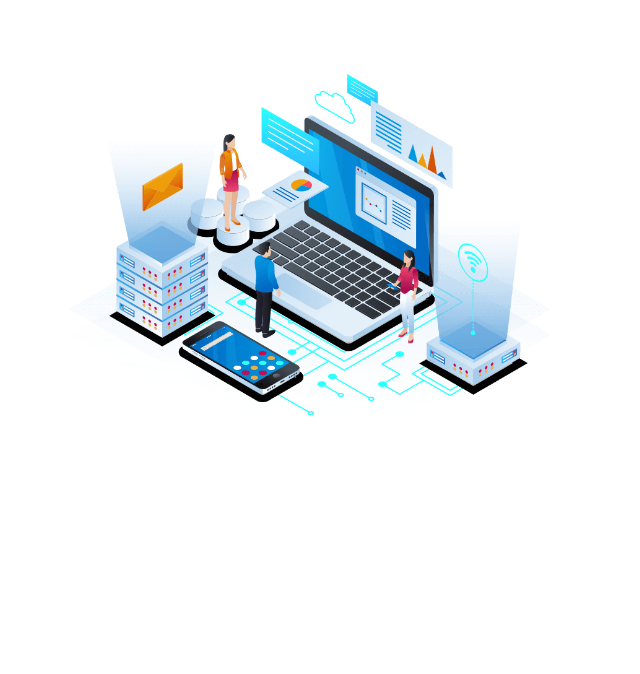
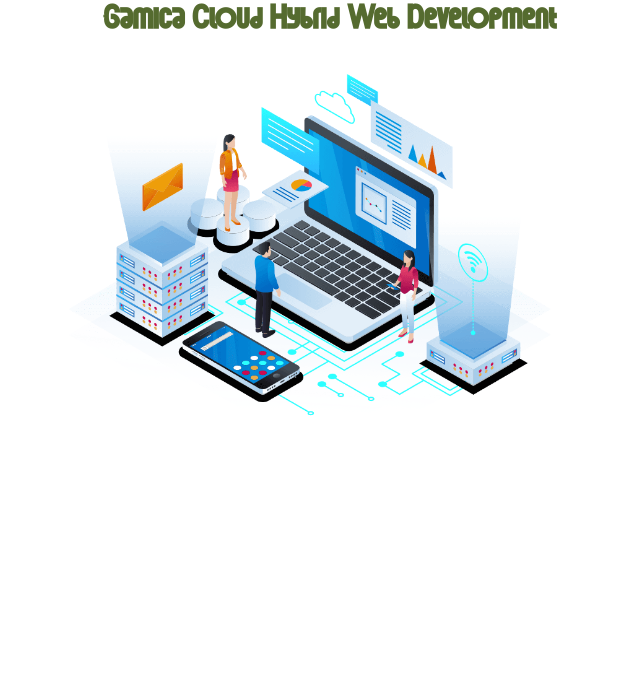
Before and after one commit to draven26/git, a plain HTML site: page docs/index.html in a window 1280 px wide. Shown: the part 126-800 px from the top of the page, without its empty margins (332-972 px from the left). Drawn offline with Linux system fonts and the light colour scheme.

Commit message:
changes done

```diff
--- a/docs/index.html
+++ b/docs/index.html
@@ -41,6 +41,15 @@
         height: 400px;
     top: 200px;
 left: 400px;}
+#parent h6{
+    position: absolute;
+        color:darkolivegreen;
+    font-family: myfont2;
+    top:25px;
+    left: 300px;
+    font-size: 40px;
+
+}
 
 </style>
 
@@ -48,6 +57,7 @@ left: 400px;}
     <h1>Coding</h1>
     <h3>Lets Code Together</h3>
     <h5>Stay Collabrated</h5>
+    <h6>Gamica Cloud Hybrid Web Development</h6>
 </div>
 
 <img src="hero-img.png" alt="">
```
